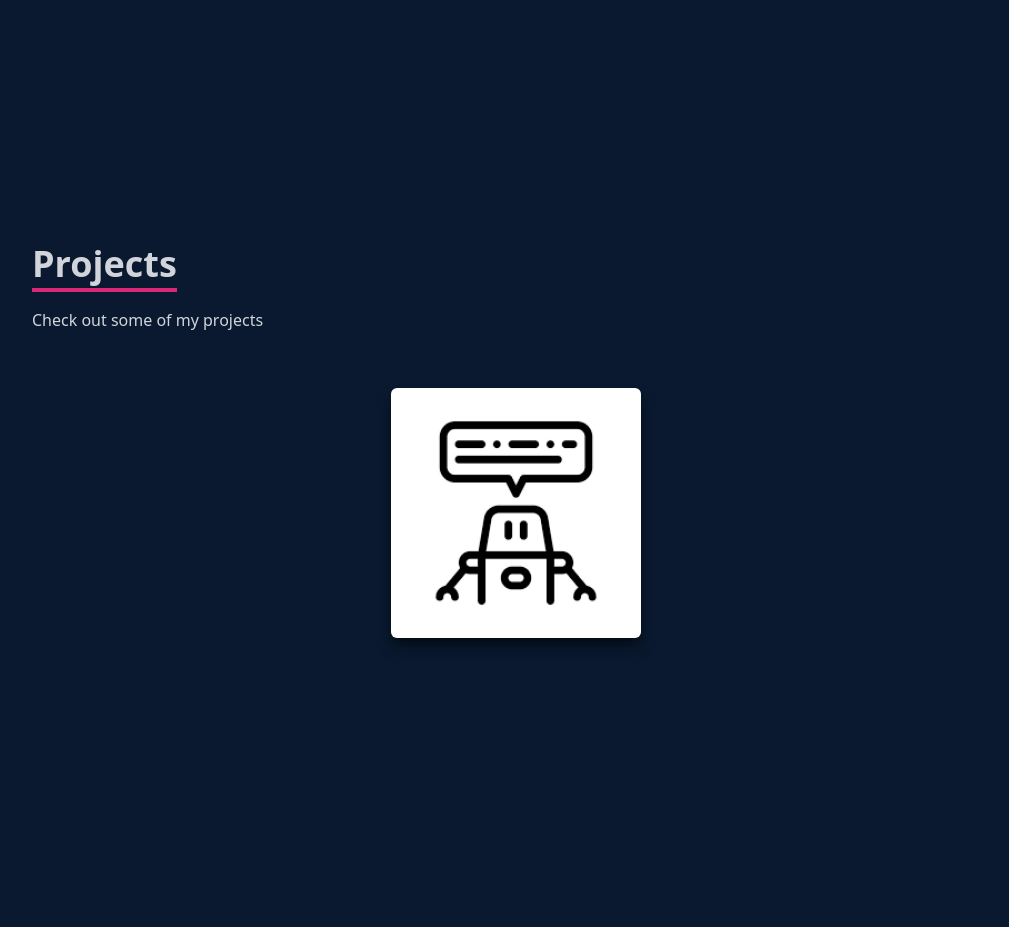
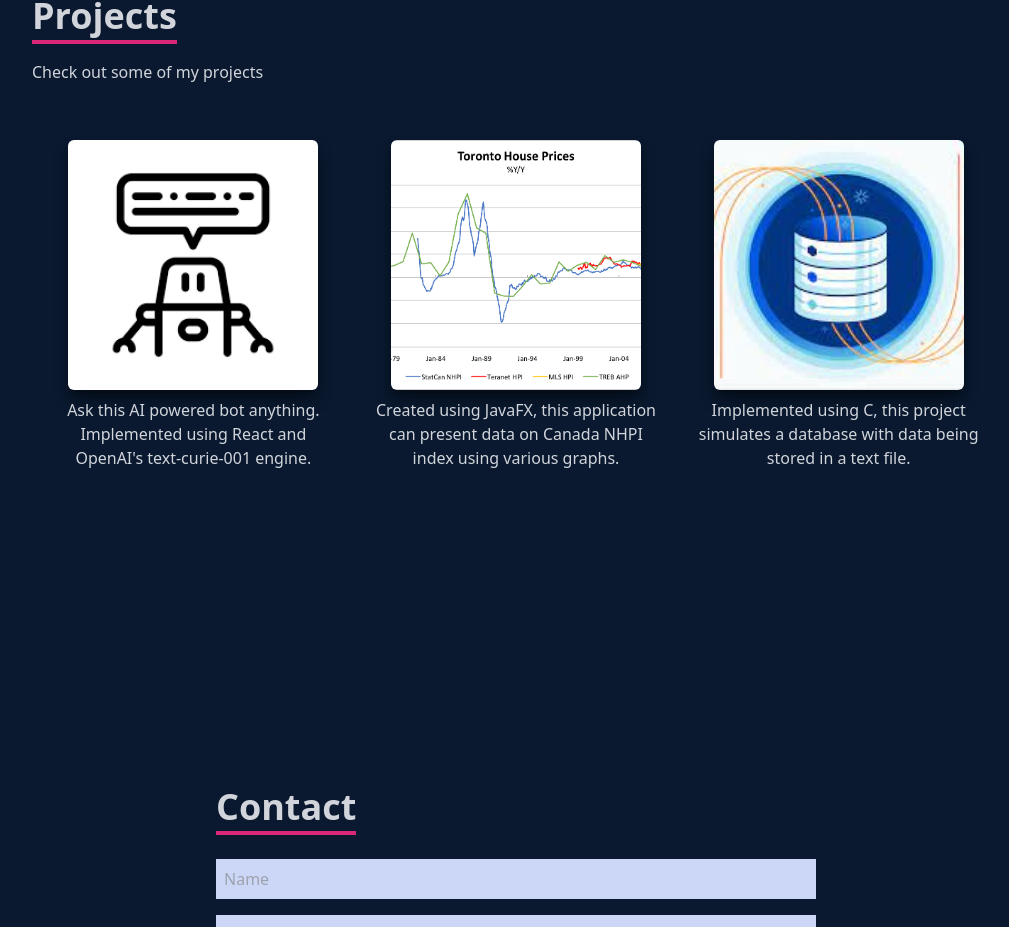
Before and after one commit to jaideep-77/jaideep-77.github.io, a React (Create React App) app: page /projects in a window 1280 px wide. Shown: the part 2359-3286 px from the top of the page, without its empty margins (124-1133 px from the left). Built offline with nearby package versions, Linux system fonts and the light colour scheme.

Commit message:
Added projects

```diff
--- a/src/components/Projects.jsx
+++ b/src/components/Projects.jsx
@@ -1,5 +1,7 @@
 import React from 'react'
 import AIproject from '../assets/ai2.png';
+import NHPI from '../assets/nhpi.png';
+import DatabaseProject from '../assets/database.png';
 
 const Projects = () => {
     return (
@@ -11,8 +13,10 @@ const Projects = () => {
                     <p className='md:hidden'> Click on the picture for demo or code</p>
                 </div>
 
-                <div className='grid gap-4'>
+                <div className='flex flex-row justify-between'>
                     {/* Single project item below */}
+
+                    <div className='flex flex-col items-center w-[50%] px-5'>
                         <div style={{ backgroundImage: `url(${AIproject})` }} className='shadow-lg shadow-[#040c16] group container rounded-md flex justify-center items-center mx-auto custom-css'>
                             <div className='opacity-0 group-hover:opacity-100 flex flex-col items-center'>
                                 <span className='text-2xl font-bold text-white tracking-wider'>
@@ -28,6 +32,40 @@ const Projects = () => {
                                 </div>
                             </div>
                         </div>
+                        <span className='mt-2 text-center'>Ask this AI powered bot anything. Implemented using React and OpenAI's text-curie-001 engine.</span>
+                    </div>
+
+                    <div className='flex flex-col items-center w-[50%] px-5'>
+                        <div style={{ backgroundImage: `url(${NHPI})` }} className='shadow-lg shadow-[#040c16] group container rounded-md flex justify-center items-center mx-auto custom-css'>
+                            <div className='opacity-0 group-hover:opacity-100 flex flex-col items-center'>
+                                <span className='text-2xl font-bold text-white tracking-wider'>
+                                    NHPI Statistics
+                                </span>
+                                <div className='pt-8 text-center'>
+                                    <a href="https://github.com/buttar-harmeet/3311ProjGoodCopy" target='_blank' rel="noopener noreferrer">
+                                        <button className='text-center rounded-lg px-4 py-3 m-2 bg-white text-gray-700 font-bold text-lg'>Code</button>
+                                    </a>
+                                </div>
+                            </div>
+                        </div>
+                        <span className='mt-2 text-center'>Created using JavaFX, this application can present data on Canada NHPI index using various graphs.</span>
+                    </div>
+
+                    <div className='flex flex-col items-center w-[50%] px-5'>
+                        <div style={{ backgroundImage: `url(${DatabaseProject})` }} className='shadow-lg shadow-[#040c16] group container rounded-md flex justify-center items-center mx-auto custom-css'>
+                            <div className='opacity-0 group-hover:opacity-100 flex flex-col items-center'>
+                                <span className='text-2xl font-bold text-white tracking-wider'>
+                                    Student Database
+                                </span>
+                                <div className='pt-8 text-center'>
+                                    <a href="https://github.com/jaideep-77/Student-Database" target='_blank' rel="noopener noreferrer">
+                                        <button className='text-center rounded-lg px-4 py-3 m-2 bg-white text-gray-700 font-bold text-lg'>Code</button>
+                                    </a>
+                                </div>
+                            </div>
+                        </div>
+                        <span className='mt-2 text-center'>Implemented using C, this project simulates a database with data being stored in a text file.</span>
+                    </div>
                 </div>
 
             </div>
--- a/src/components/Skills.jsx
+++ b/src/components/Skills.jsx
@@ -4,7 +4,7 @@ import React from 'react'
 const Skills = () => {
     return (
 
-        <div id='skills' name='skills' className='w-full h-screen pt-[80px] bg-[#0a192f] text-gray-300 '>
+        <div id='skills' name='skills' className='w-full h-[80%] pt-[80px] bg-[#0a192f] text-gray-300 '>
             <div className='max-w-[1000px] flex flex-col justify-center w-full mx-auto'>
                 <div>
                     <p className='text-4xl font-bold inline border-b-4 text-gray-300 border-pink-600'>Skills</p>
```
Also changed, not shown: src/assets/database.png (added), src/assets/nhpi.png (added). Lines whose indentation alone changed are shown as unchanged.
